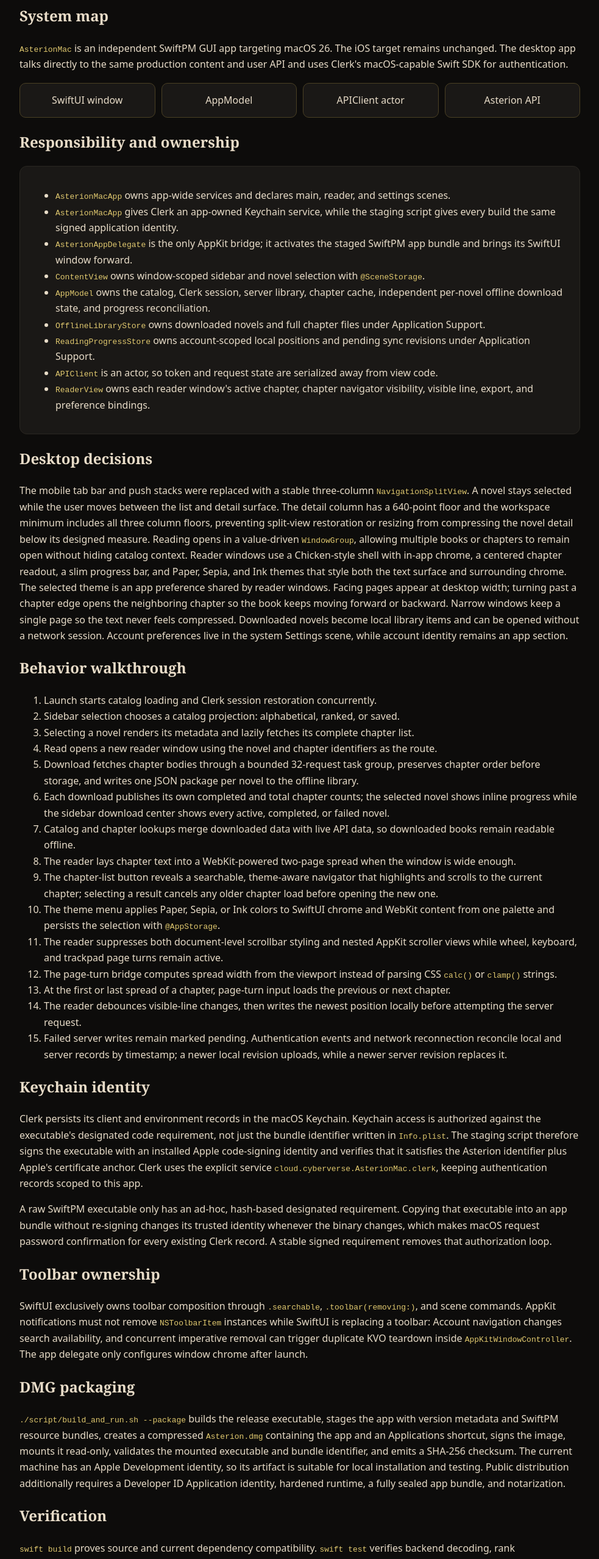
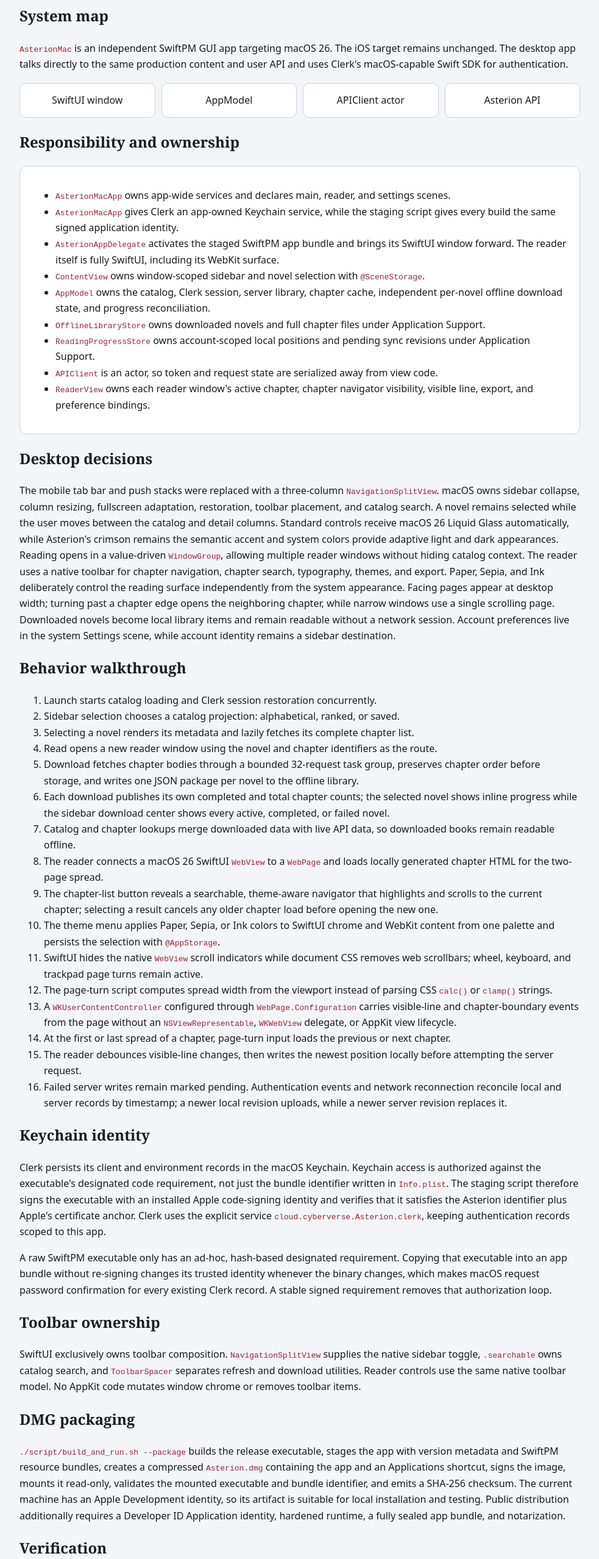
Before and after one commit to CyberVerse2/asterion-ios, a plain HTML site: page docs/learning/macos-port.html in a window 1280 px wide. Shown: the part 180-2736 px from the top of the page at 61% size, without its empty margins (148-1131 px from the left). Drawn offline with Linux system fonts and the light colour scheme.

Commit message:
refactor: adopt SwiftUI WebKit reader

```diff
--- a/docs/learning/macos-port.html
+++ b/docs/learning/macos-port.html
@@ -5,14 +5,15 @@
   <meta name="viewport" content="width=device-width, initial-scale=1">
   <title>The Asterion macOS Port</title>
   <style>
-    :root { color-scheme: dark; font-family: ui-sans-serif, system-ui, sans-serif; background: #0d0c0b; color: #e8dcc8; }
+    :root { color-scheme: light dark; font-family: ui-sans-serif, system-ui, sans-serif; background: #f3f5f8; color: #1a1b20; --accent: #9c2335; --panel: #ffffff; --border: #cbd0d8; }
     body { max-width: 920px; margin: 0 auto; padding: 48px 24px 80px; line-height: 1.65; }
-    h1, h2 { font-family: Georgia, serif; } a, button { color: #d5b655; }
-    code { color: #e1c96f; } pre, .panel { padding: 18px; border-radius: 12px; border: 1px solid #2a2722; background: #1a1816; overflow: auto; }
+    h1, h2 { font-family: Georgia, serif; } a, button, code { color: var(--accent); }
+    pre, .panel { padding: 18px; border-radius: 12px; border: 1px solid var(--border); background: var(--panel); overflow: auto; }
     .flow { display: grid; grid-template-columns: repeat(4, 1fr); gap: 10px; margin: 18px 0; }
-    .flow div { padding: 14px; text-align: center; border-radius: 10px; background: #1a1816; border: 1px solid #4a4024; }
-    .quiz button { display: block; width: 100%; text-align: left; margin: 8px 0; padding: 10px 12px; border: 1px solid #4a4640; border-radius: 8px; background: #1a1816; }
-    .feedback { min-height: 1.5em; color: #c4a44a; }
+    .flow div { padding: 14px; text-align: center; border-radius: 10px; background: var(--panel); border: 1px solid var(--border); }
+    .quiz button { display: block; width: 100%; text-align: left; margin: 8px 0; padding: 10px 12px; border: 1px solid var(--border); border-radius: 8px; background: var(--panel); }
+    .feedback { min-height: 1.5em; color: var(--accent); }
+    @media (prefers-color-scheme: dark) { :root { background: #111318; color: #f0f1f4; --accent: #ff7188; --panel: #1b1e26; --border: #383d48; } }
     @media (max-width: 680px) { .flow { grid-template-columns: 1fr; } }
   </style>
 </head>
@@ -31,7 +32,7 @@
     <ul>
       <li><code>AsterionMacApp</code> owns app-wide services and declares main, reader, and settings scenes.</li>
       <li><code>AsterionMacApp</code> gives Clerk an app-owned Keychain service, while the staging script gives every build the same signed application identity.</li>
-      <li><code>AsterionAppDelegate</code> is the only AppKit bridge; it activates the staged SwiftPM app bundle and brings its SwiftUI window forward.</li>
+      <li><code>AsterionAppDelegate</code> activates the staged SwiftPM app bundle and brings its SwiftUI window forward. The reader itself is fully SwiftUI, including its WebKit surface.</li>
       <li><code>ContentView</code> owns window-scoped sidebar and novel selection with <code>@SceneStorage</code>.</li>
       <li><code>AppModel</code> owns the catalog, Clerk session, server library, chapter cache, independent per-novel offline download state, and progress reconciliation.</li>
       <li><code>OfflineLibraryStore</code> owns downloaded novels and full chapter files under Application Support.</li>
@@ -42,7 +43,7 @@
   </div>
 
   <h2>Desktop decisions</h2>
-  <p>The mobile tab bar and push stacks were replaced with a stable three-column <code>NavigationSplitView</code>. A novel stays selected while the user moves between the list and detail surface. The detail column has a 640-point floor and the workspace minimum includes all three column floors, preventing split-view restoration or resizing from compressing the novel detail below its designed measure. Reading opens in a value-driven <code>WindowGroup</code>, allowing multiple books or chapters to remain open without hiding catalog context. Reader windows use a Chicken-style shell with in-app chrome, a centered chapter readout, a slim progress bar, and Paper, Sepia, and Ink themes that style both the text surface and surrounding chrome. The selected theme is an app preference shared by reader windows. Facing pages appear at desktop width; turning past a chapter edge opens the neighboring chapter so the book keeps moving forward or backward. Narrow windows keep a single page so the text never feels compressed. Downloaded novels become local library items and can be opened without a network session. Account preferences live in the system Settings scene, while account identity remains an app section.</p>
+  <p>The mobile tab bar and push stacks were replaced with a three-column <code>NavigationSplitView</code>. macOS owns sidebar collapse, column resizing, fullscreen adaptation, restoration, toolbar placement, and catalog search. A novel remains selected while the user moves between the catalog and detail columns. Standard controls receive macOS 26 Liquid Glass automatically, while Asterion's crimson remains the semantic accent and system colors provide adaptive light and dark appearances. Reading opens in a value-driven <code>WindowGroup</code>, allowing multiple reader windows without hiding catalog context. The reader uses a native toolbar for chapter navigation, chapter search, typography, themes, and export. Paper, Sepia, and Ink deliberately control the reading surface independently from the system appearance. Facing pages appear at desktop width; turning past a chapter edge opens the neighboring chapter, while narrow windows use a single scrolling page. Downloaded novels become local library items and remain readable without a network session. Account preferences live in the system Settings scene, while account identity remains a sidebar destination.</p>
 
   <h2>Behavior walkthrough</h2>
   <ol>
@@ -53,28 +54,29 @@
     <li>Download fetches chapter bodies through a bounded 32-request task group, preserves chapter order before storage, and writes one JSON package per novel to the offline library.</li>
     <li>Each download publishes its own completed and total chapter counts; the selected novel shows inline progress while the sidebar download center shows every active, completed, or failed novel.</li>
     <li>Catalog and chapter lookups merge downloaded data with live API data, so downloaded books remain readable offline.</li>
-    <li>The reader lays chapter text into a WebKit-powered two-page spread when the window is wide enough.</li>
+    <li>The reader connects a macOS 26 SwiftUI <code>WebView</code> to a <code>WebPage</code> and loads locally generated chapter HTML for the two-page spread.</li>
     <li>The chapter-list button reveals a searchable, theme-aware navigator that highlights and scrolls to the current chapter; selecting a result cancels any older chapter load before opening the new one.</li>
     <li>The theme menu applies Paper, Sepia, or Ink colors to SwiftUI chrome and WebKit content from one palette and persists the selection with <code>@AppStorage</code>.</li>
-    <li>The reader suppresses both document-level scrollbar styling and nested AppKit scroller views while wheel, keyboard, and trackpad page turns remain active.</li>
-    <li>The page-turn bridge computes spread width from the viewport instead of parsing CSS <code>calc()</code> or <code>clamp()</code> strings.</li>
+    <li>SwiftUI hides the native <code>WebView</code> scroll indicators while document CSS removes web scrollbars; wheel, keyboard, and trackpad page turns remain active.</li>
+    <li>The page-turn script computes spread width from the viewport instead of parsing CSS <code>calc()</code> or <code>clamp()</code> strings.</li>
+    <li>A <code>WKUserContentController</code> configured through <code>WebPage.Configuration</code> carries visible-line and chapter-boundary events from the page without an <code>NSViewRepresentable</code>, <code>WKWebView</code> delegate, or AppKit view lifecycle.</li>
     <li>At the first or last spread of a chapter, page-turn input loads the previous or next chapter.</li>
     <li>The reader debounces visible-line changes, then writes the newest position locally before attempting the server request.</li>
     <li>Failed server writes remain marked pending. Authentication events and network reconnection reconcile local and server records by timestamp; a newer local revision uploads, while a newer server revision replaces it.</li>
   </ol>
 
   <h2>Keychain identity</h2>
-  <p>Clerk persists its client and environment records in the macOS Keychain. Keychain access is authorized against the executable's designated code requirement, not just the bundle identifier written in <code>Info.plist</code>. The staging script therefore signs the executable with an installed Apple code-signing identity and verifies that it satisfies the Asterion identifier plus Apple's certificate anchor. Clerk uses the explicit service <code>cloud.cyberverse.AsterionMac.clerk</code>, keeping authentication records scoped to this app.</p>
+  <p>Clerk persists its client and environment records in the macOS Keychain. Keychain access is authorized against the executable's designated code requirement, not just the bundle identifier written in <code>Info.plist</code>. The staging script therefore signs the executable with an installed Apple code-signing identity and verifies that it satisfies the Asterion identifier plus Apple's certificate anchor. Clerk uses the explicit service <code>cloud.cyberverse.Asterion.clerk</code>, keeping authentication records scoped to this app.</p>
   <p>A raw SwiftPM executable only has an ad-hoc, hash-based designated requirement. Copying that executable into an app bundle without re-signing changes its trusted identity whenever the binary changes, which makes macOS request password confirmation for every existing Clerk record. A stable signed requirement removes that authorization loop.</p>
 
   <h2>Toolbar ownership</h2>
-  <p>SwiftUI exclusively owns toolbar composition through <code>.searchable</code>, <code>.toolbar(removing:)</code>, and scene commands. AppKit notifications must not remove <code>NSToolbarItem</code> instances while SwiftUI is replacing a toolbar: Account navigation changes search availability, and concurrent imperative removal can trigger duplicate KVO teardown inside <code>AppKitWindowController</code>. The app delegate only configures window chrome after launch.</p>
+  <p>SwiftUI exclusively owns toolbar composition. <code>NavigationSplitView</code> supplies the native sidebar toggle, <code>.searchable</code> owns catalog search, and <code>ToolbarSpacer</code> separates refresh and download utilities. Reader controls use the same native toolbar model. No AppKit code mutates window chrome or removes toolbar items.</p>
 
   <h2>DMG packaging</h2>
   <p><code>./script/build_and_run.sh --package</code> builds the release executable, stages the app with version metadata and SwiftPM resource bundles, creates a compressed <code>Asterion.dmg</code> containing the app and an Applications shortcut, signs the image, mounts it read-only, validates the mounted executable and bundle identifier, and emits a SHA-256 checksum. The current machine has an Apple Development identity, so its artifact is suitable for local installation and testing. Public distribution additionally requires a Developer ID Application identity, hardened runtime, a fully sealed app bundle, and notarization.</p>
 
   <h2>Verification</h2>
-  <p><code>swift build</code> proves source and current dependency compatibility. <code>swift test</code> verifies backend decoding, rank normalization, and chapter HTML cleanup. Every staging run verifies the executable's signature and designated Asterion requirement before launch. <code>./script/build_and_run.sh --verify</code> stages a real <code>.app</code> bundle—including SwiftPM dependency resource bundles—and proves the macOS process launches. The package workflow additionally verifies the DMG filesystem, mounts the image, checks the installed layout, and records the image checksum; the release handoff check launches the app directly from that mounted image.</p>
+  <p><code>swift build</code> proves source and current dependency compatibility. The ten Swift tests verify backend decoding, rank normalization, chapter cleanup, offline persistence, download state, and local-first progress reconciliation. Every staging run verifies the executable's signature and designated Asterion requirement before launch. <code>./script/build_and_run.sh --verify</code> stages a real <code>.app</code> bundle—including SwiftPM dependency resource bundles—and proves the macOS process launches. The package workflow additionally verifies the DMG filesystem, mounts the image, checks the installed layout, and records the image checksum.</p>
 
   <h2>Quiz</h2>
   <div class="quiz" data-answer="reader">
```
Also changed, not shown: AsterionMac/README.md, 1 other file.
